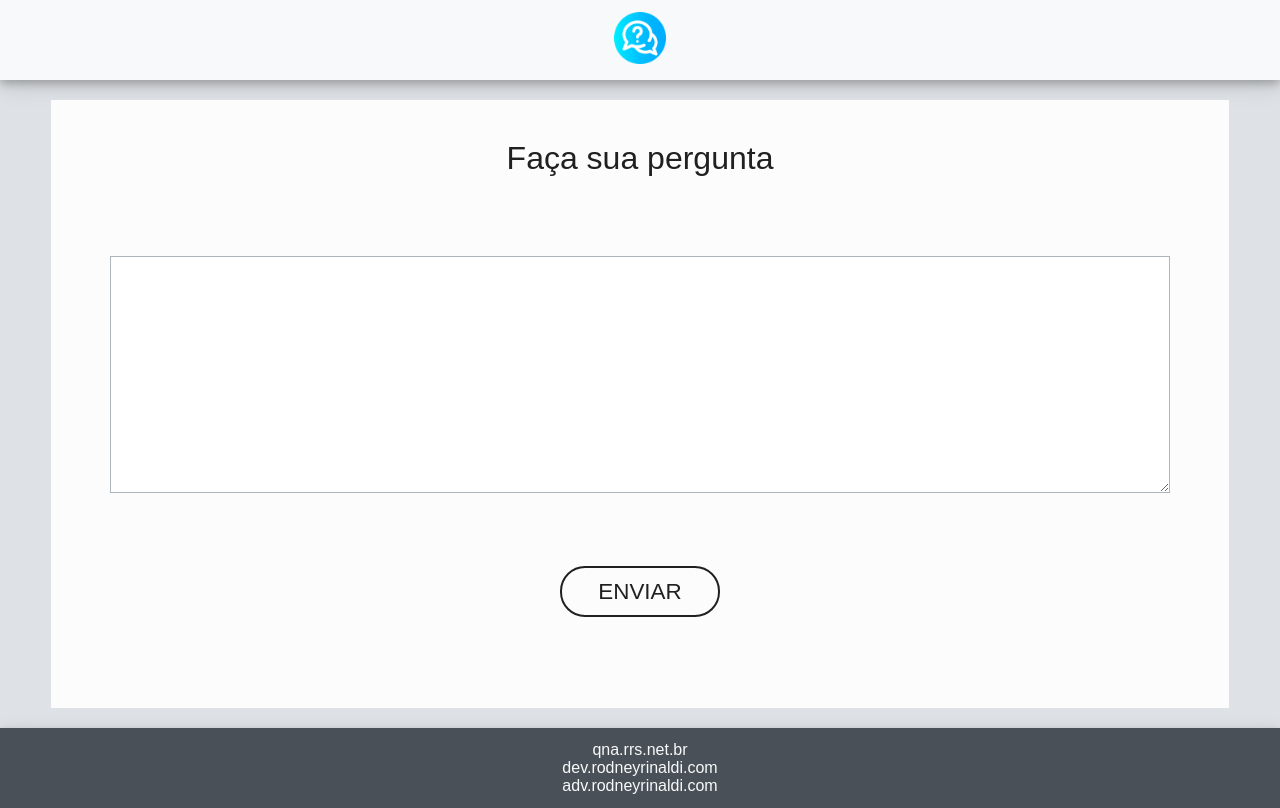
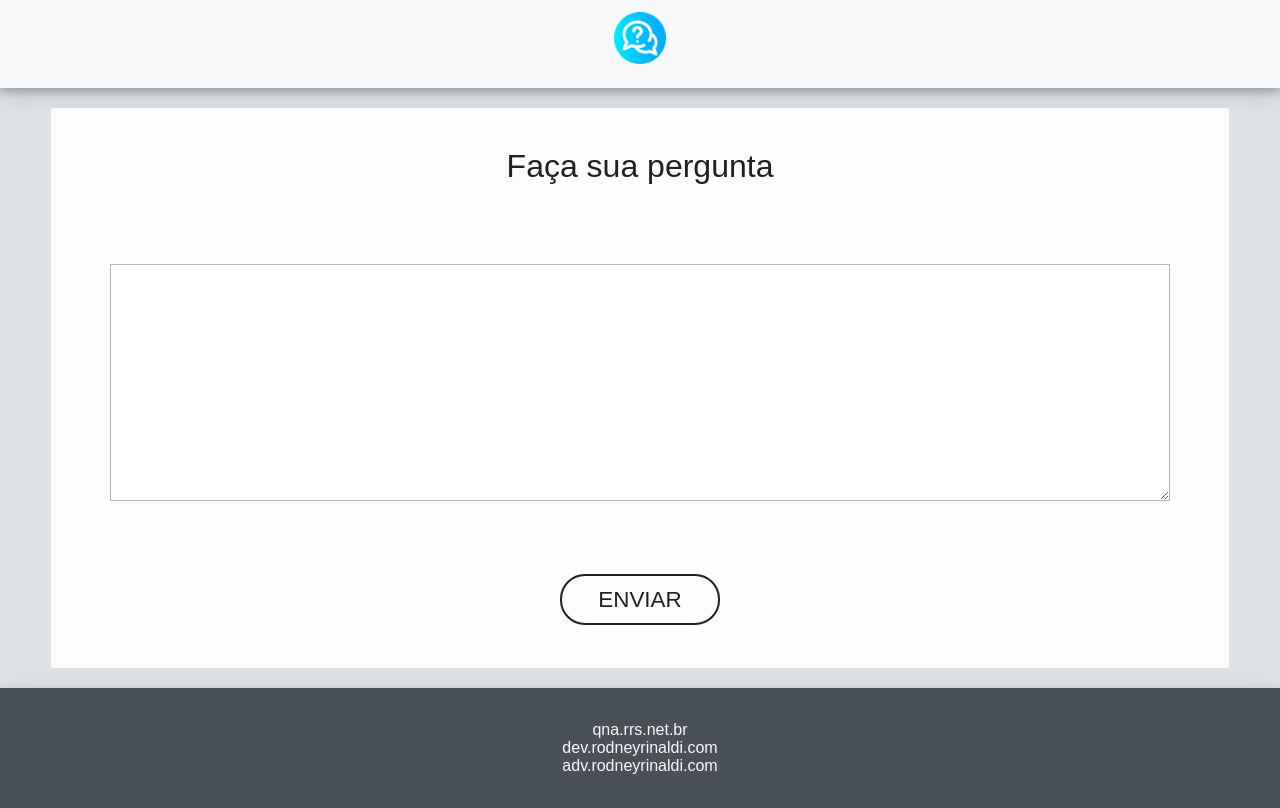
Before and after one commit to rodneyrinaldi/qna-event, a Next.js app: page /home in a window 1280 px wide. Built offline with nearby package versions, Linux system fonts and the light colour scheme.

Commit message:
first commit

```diff
--- a/src/pages/home/index.module.css
+++ b/src/pages/home/index.module.css
@@ -9,7 +9,7 @@
 .header {
   display: fles;
   justify-direction: column;
-  height: 10vh;
+  height: 11vh;
   width: 100vw;
   padding: 12px 0 20px;
   background-color: var(--color8a);
@@ -27,7 +27,7 @@
   flex-direction: column;
   justify-content: center;
   align-items: center;
-  height: 10vh;
+  height: 15vh;
   padding: 4vh 0;
   color: var(--color8a);
   background-color: var(--color3a);
@@ -40,7 +40,7 @@
   justify-content: center;
   flex-wrap: wrap;
   gap: 20px;
-  height: 76vh;
+  height: 70vh;
   margin: 20px auto;
 }
 
```
